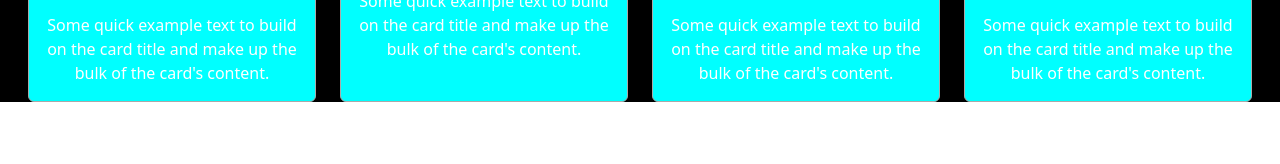
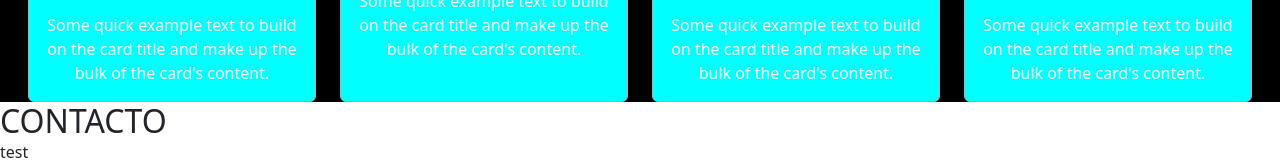
Before and after one commit to SebitaMiranda/viajes_chile, a plain HTML site: page index.html in a window 1280 px wide. Shown: the part 1500-1664 px from the top of the page. Before the commit the page ends 1602 px from the top, so only its background shows below. Drawn offline with nearby package versions, Linux system fonts and the light colour scheme.

Commit message:
segundo commit de prueba

```diff
--- a/index.html
+++ b/index.html
@@ -163,6 +163,16 @@
         </div>
       </div>
     </div>
+  </section>
+
+  <section class="contacto">
+    <h2>CONTACTO</h2>
+    <p>test</p>
+
+
+
+
+
 
 
 
@@ -172,7 +182,7 @@
 
 
 
-  </section>
+
 
 
 
```
